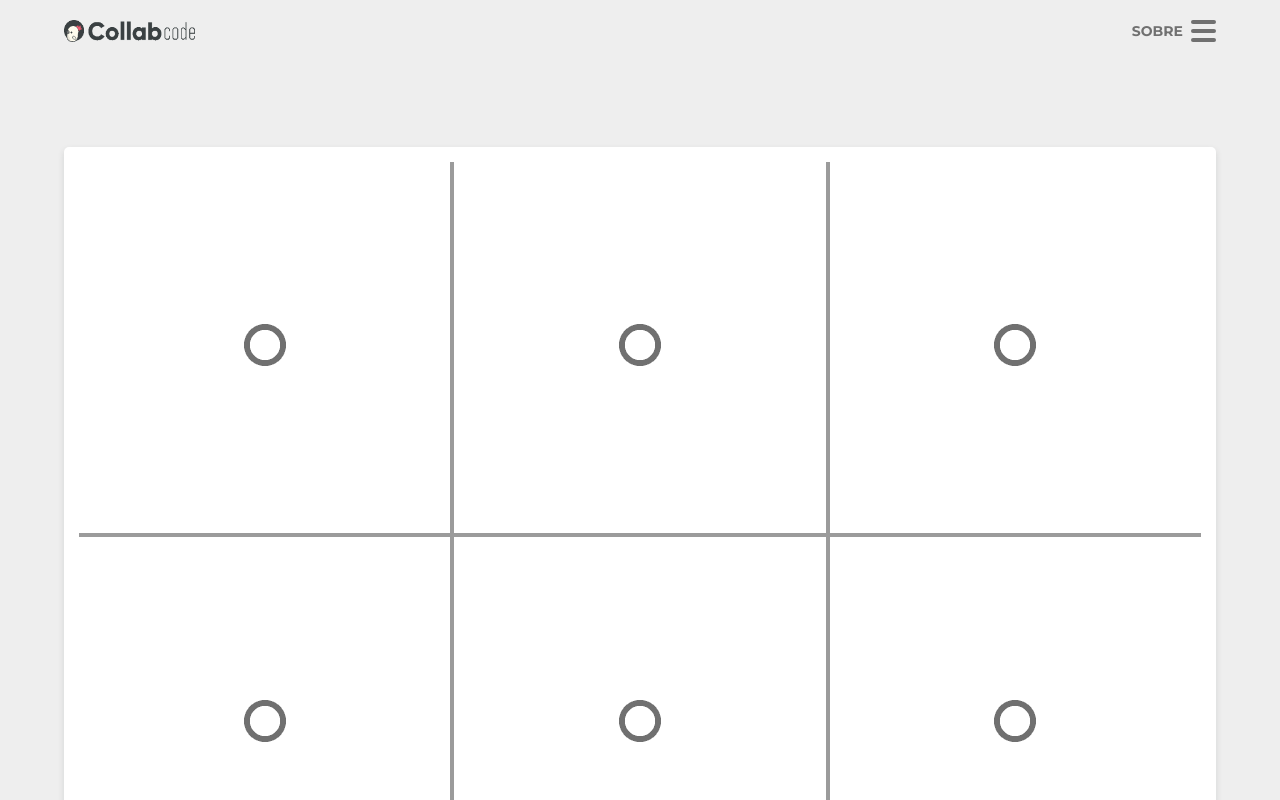
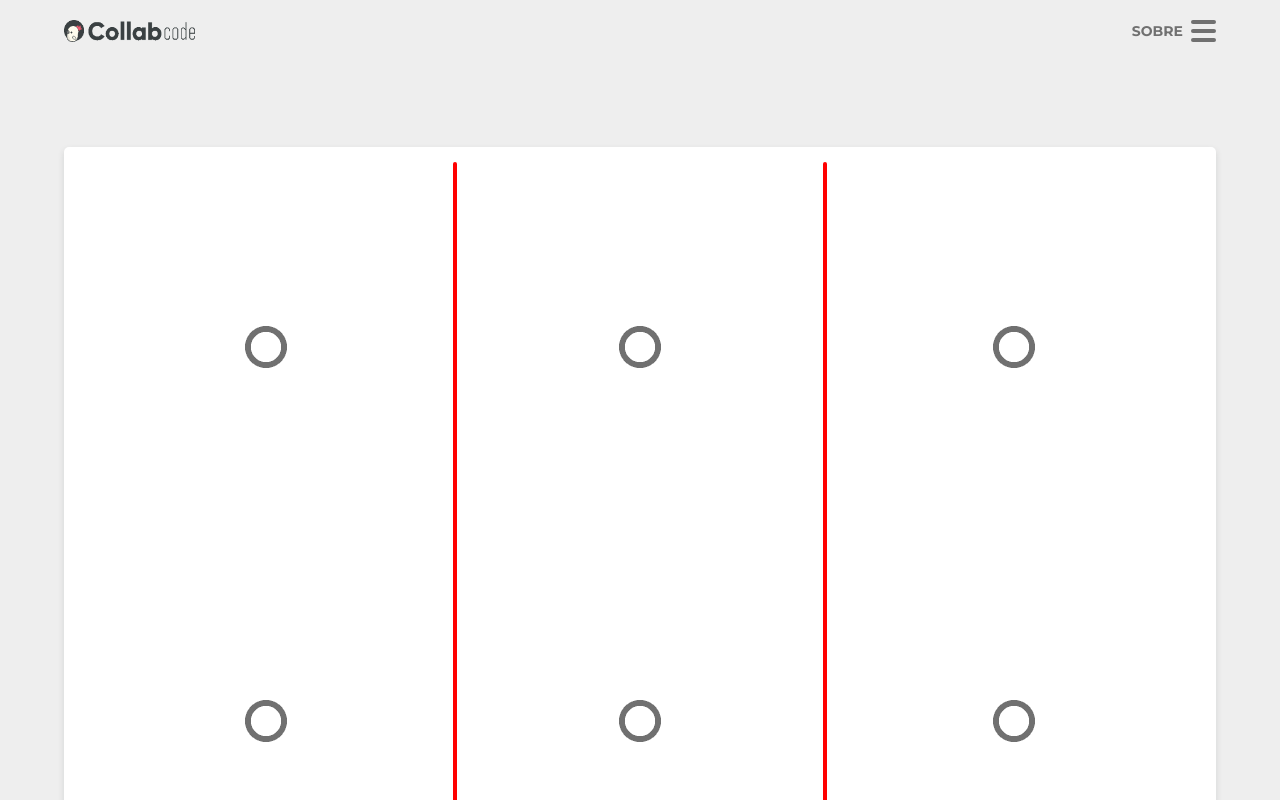
Before and after one commit to lucaslsneves/jogo-da-velha, a React (Create React App) app: page / in a window 1280 px wide. Shown: the top 800 px of the page. Built offline with nearby package versions, Linux system fonts and the light colour scheme.

Commit message:
criamos o before e o after do segundo item

```diff
--- a/src/components/Hashtag/styles.css
+++ b/src/components/Hashtag/styles.css
@@ -7,8 +7,6 @@
     background-color: var(--color-third);
     grid-template-columns:1fr 1fr 1fr;
     grid-template-rows:1fr 1fr 1fr;
-    grid-column-gap:4px;
-    grid-row-gap:4px;
     border-radius: 2px;
 
 }
@@ -17,3 +15,24 @@
     display:flex;
     justify-content:center;
 }
+
+.hashtag > .item:nth-child(2){
+    justify-content: space-between;
+}
+
+.hashtag > .item:nth-child(2)::before,
+.hashtag > .item:nth-child(2)::after
+{
+    content: '';
+    width: 4px;
+    height: 100%;
+    background-color: red;
+    border-top-left-radius: 2px;
+    border-top-right-radius: 2px;
+}
+
+.hashtag > .item:nth-child(5){
+    border:4px solid red;
+    border-top:none;
+    border-bottom:none;
+}
```
